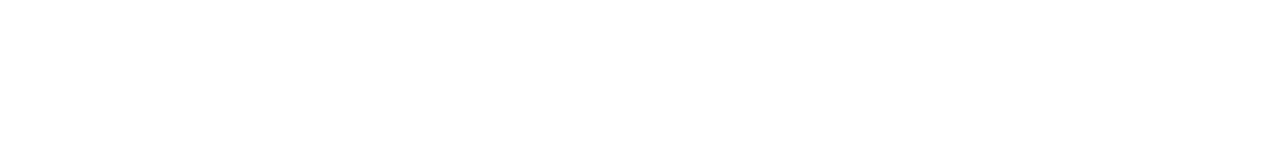
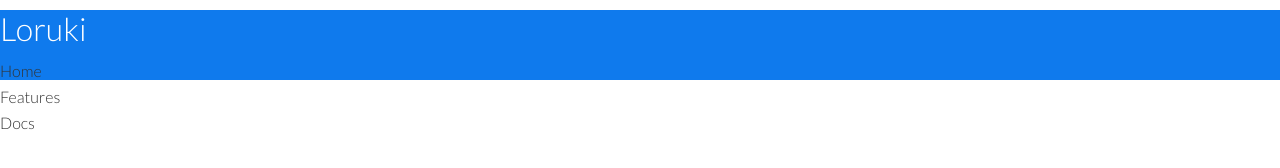
Before and after one commit to damaliboyd/web-design-tuts, a plain HTML site: page tut02/loruki-website/index.html in a window 1280 px wide. Drawn offline with Linux system fonts and the light colour scheme.

Commit message:
working through tut @10.01

```diff
--- /dev/null
+++ b/tut02/loruki-website/css/main.scss
@@ -0,0 +1,38 @@
+@import url('https://fonts.googleapis.com/css2?family=Lato:wght@300&family=Roboto:ital,wght@0,300;0,700;1,300;1,700&display=swap');
+
+* {
+    box-sizing: border-box;
+    padding: 0;
+    margin: 0;
+}
+
+body {
+    font-family: 'Lato', sans-serif;
+    color: #333;
+    line-height: 1.6;
+}
+
+ul {
+    list-style-type: none;
+}
+
+a {
+    text-decoration: none;
+    color: #333;
+}
+
+h1,h2 {
+    font-weight: 300;
+    line-height: 1.2;
+    margin: 10px 0;
+}
+
+img{
+    width: 100%
+}
+
+.navbar {
+    background-color: #0f7aed;
+    color: #fff;
+    height: 70px;
+}
--- a/tut02/loruki-website/index.html
+++ b/tut02/loruki-website/index.html
@@ -5,10 +5,22 @@
     <meta http-equiv="X-UA-Compatible" content="IE=edge">
     <meta name="viewport" content="width=device-width, initial-scale=1.0">
     <link rel="stylesheet" href="https://cdnjs.cloudflare.com/ajax/libs/font-awesome/6.1.1/css/all.min.css" integrity="sha512-KfkfwYDsLkIlwQp6LFnl8zNdLGxu9YAA1QvwINks4PhcElQSvqcyVLLD9aMhXd13uQjoXtEKNosOWaZqXgel0g==" crossorigin="anonymous" referrerpolicy="no-referrer" />
-    <link rel="stylesheet" href="css/style.css">
+    <link rel="stylesheet" href="css/main.css">
     <title>Loruki | Cloud Hosting For Everyone</title>
 </head>
 <body>
-
+    <!-- Navbar -->
+    <div class="navbar">
+        <div class="container">
+            <h1 class="logo">Loruki</h1>
+            <nav>
+                <ul>
+                    <li><a href="index.html">Home</a></li>
+                    <li><a href="features.html">Features</a></li>
+                    <li><a href="docs.html">Docs</a></li>
+                </ul>
+            </nav>
+        </div>
+    </div>
 </body>
 </html>
```
Also changed, not shown: tut03 - Emmet/index.html (added, +22 -0 lines), tut02/loruki-website/css/main.css (added), tut02/loruki-website/css/style.css (deleted), 2 other files.
